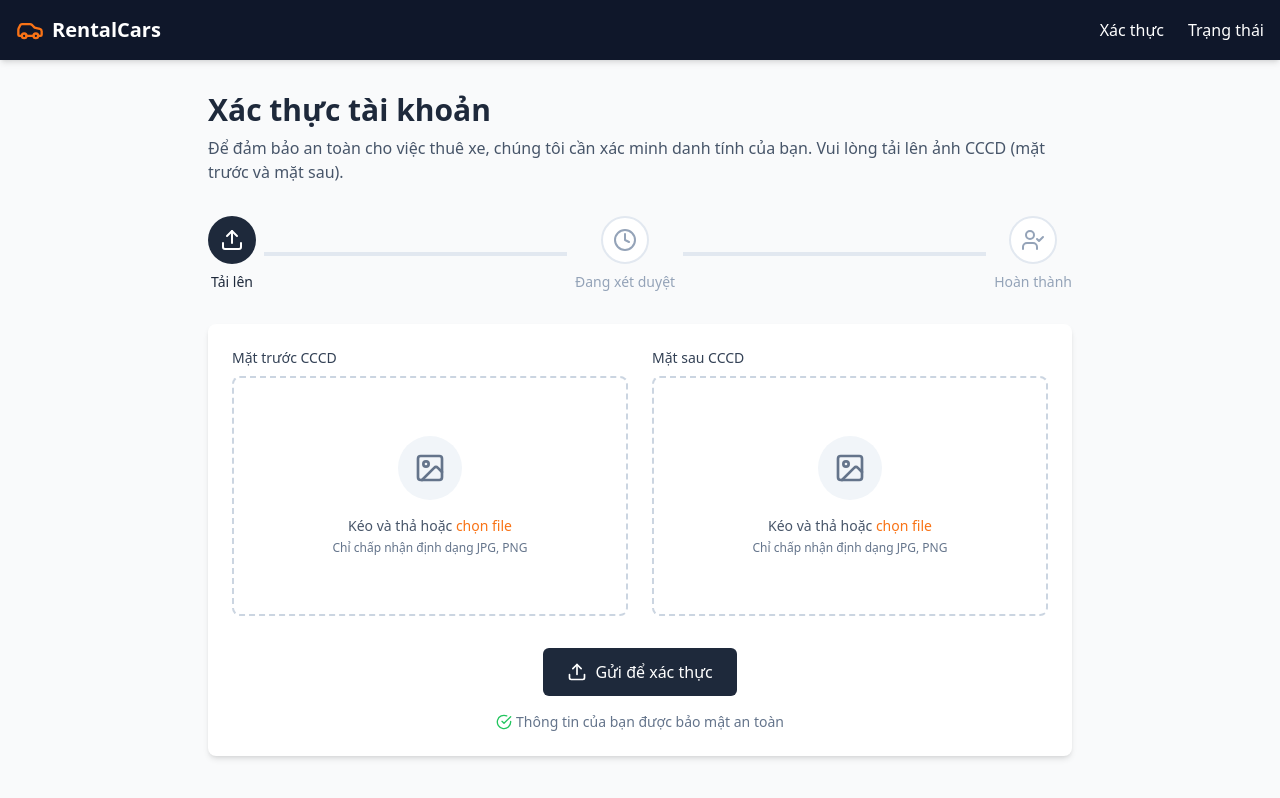
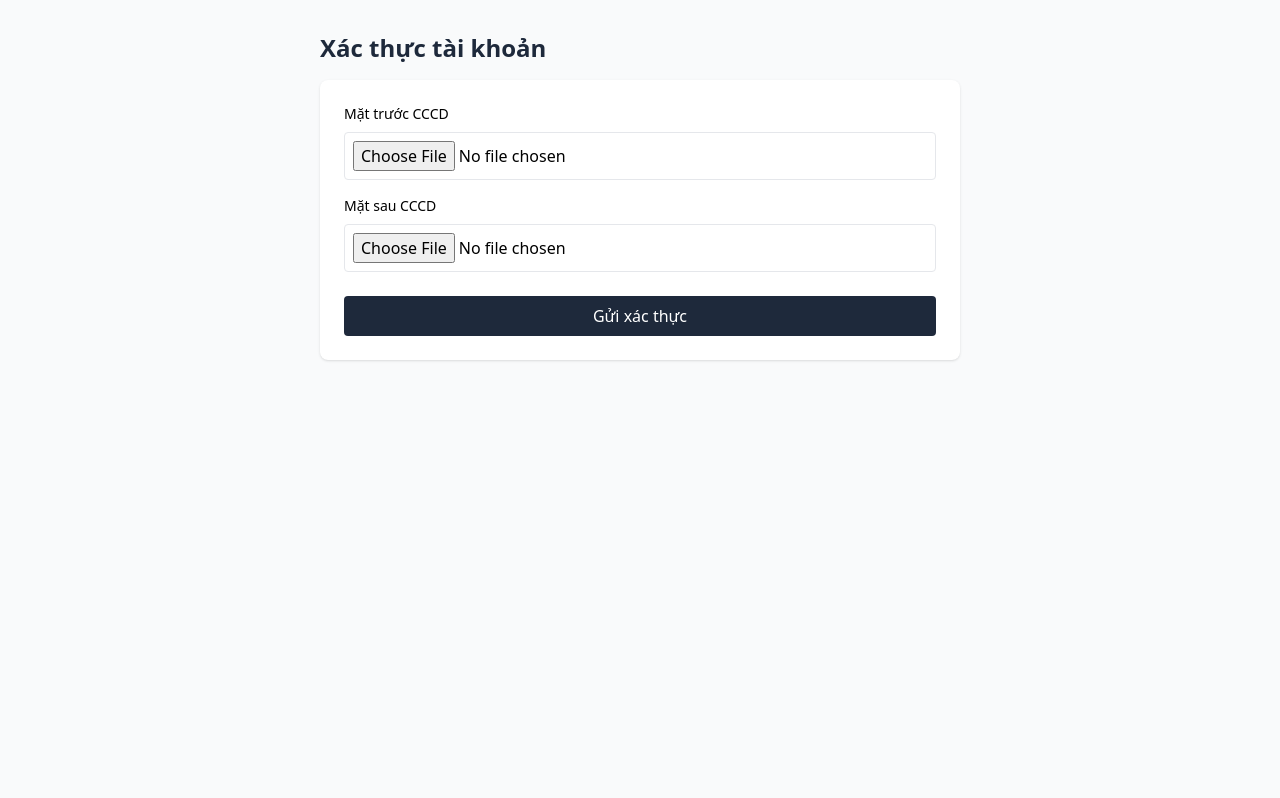
Before and after one commit to kinhon11/xacthuc, a React (Vite) app: page / in a window 1280 px wide. Built offline with nearby package versions, Linux system fonts and the light colour scheme.

Commit message:
Simplified ID Verification Interface

```diff
--- a/src/App.tsx
+++ b/src/App.tsx
@@ -2,13 +2,11 @@ import React from 'react';
 import { BrowserRouter as Router, Routes, Route } from 'react-router-dom';
 import VerificationPage from './pages/VerificationPage';
 import VerificationStatus from './pages/VerificationStatus';
-import Header from './components/Header';
 
 function App() {
   return (
     <Router>
       <div className="min-h-screen bg-gray-50">
-        <Header />
         <Routes>
           <Route path="/" element={<VerificationPage />} />
           <Route path="/status" element={<VerificationStatus />} />
--- a/src/pages/VerificationPage.tsx
+++ b/src/pages/VerificationPage.tsx
@@ -1,8 +1,6 @@
 import React, { useState } from 'react';
 import { useNavigate } from 'react-router-dom';
-import { CheckCircle, AlertCircle, Upload } from 'lucide-react';
-import FileUpload from '../components/FileUpload';
-import VerificationSteps from '../components/VerificationSteps';
+import { AlertCircle } from 'lucide-react';
 import { FileWithPreview } from '../types/file';
 
 const VerificationPage = () => {
@@ -12,107 +10,83 @@ const VerificationPage = () => {
   const [isSubmitting, setIsSubmitting] = useState(false);
   const [error, setError] = useState<string | null>(null);
 
-  const validateFiles = () => {
-    if (!frontIdCard || !backIdCard) {
-      setError('Vui lòng tải lên cả mặt trước và mặt sau của CCCD');
-      return false;
+  const handleFileChange = (e: React.ChangeEvent<HTMLInputElement>, side: 'front' | 'back') => {
+    const file = e.target.files?.[0];
+    if (file) {
+      const reader = new FileReader();
+      reader.onload = () => {
+        const fileWithPreview = Object.assign(file, {
+          preview: reader.result as string
+        });
+        side === 'front' ? setFrontIdCard(fileWithPreview) : setBackIdCard(fileWithPreview);
+      };
+      reader.readAsDataURL(file);
     }
-
-    const validTypes = ['image/jpeg', 'image/jpg', 'image/png'];
-    if (!validTypes.includes(frontIdCard.type) || !validTypes.includes(backIdCard.type)) {
-      setError('Chỉ chấp nhận định dạng ảnh JPG/PNG');
-      return false;
-    }
-
-    return true;
   };
 
   const handleSubmit = async (e: React.FormEvent) => {
     e.preventDefault();
-    setError(null);
-
-    if (!validateFiles()) {
+    if (!frontIdCard || !backIdCard) {
+      setError('Vui lòng tải lên cả mặt trước và mặt sau của CCCD');
       return;
     }
-
     setIsSubmitting(true);
-
     // Simulate API call
     setTimeout(() => {
       setIsSubmitting(false);
       navigate('/status');
-    }, 2000);
+    }, 1000);
   };
 
   return (
-    <div className="container mx-auto px-4 py-8 max-w-4xl">
-      <div className="mb-8">
-        <h1 className="text-3xl font-bold text-slate-800 mb-2">Xác thực tài khoản</h1>
-        <p className="text-slate-600">
-          Để đảm bảo an toàn cho việc thuê xe, chúng tôi cần xác minh danh tính của bạn.
-          Vui lòng tải lên ảnh CCCD (mặt trước và mặt sau).
-        </p>
+    <div className="container mx-auto px-4 py-8 max-w-2xl">
+      <h1 className="text-2xl font-bold text-slate-800 mb-4">Xác thực tài khoản</h1>
+
+      <div className="bg-white rounded-lg shadow p-6">
+        <form onSubmit={handleSubmit}>
+          <div className="space-y-4">
+            <div>
+              <label className="block text-sm font-medium mb-2">Mặt trước CCCD</label>
+              <input
+                type="file"
+                accept="image/jpeg,image/png"
+                onChange={(e) => handleFileChange(e, 'front')}
+                className="w-full border rounded p-2"
+              />
+              {frontIdCard && (
+                <img src={frontIdCard.preview} alt="Front" className="mt-2 h-40 object-contain" />
+              )}
             </div>
 
-      <VerificationSteps currentStep={1} />
-
-      <div className="bg-white rounded-lg shadow-md p-6 mt-8">
-        <form onSubmit={handleSubmit}>
-          <div className="grid md:grid-cols-2 gap-6 mb-6">
-            <FileUpload
-              label="Mặt trước CCCD"
-              file={frontIdCard}
-              onFileChange={setFrontIdCard}
-              accept="image/jpeg, image/jpg, image/png"
+            <div>
+              <label className="block text-sm font-medium mb-2">Mặt sau CCCD</label>
+              <input
+                type="file"
+                accept="image/jpeg,image/png"
+                onChange={(e) => handleFileChange(e, 'back')}
+                className="w-full border rounded p-2"
               />
-            <FileUpload
-              label="Mặt sau CCCD"
-              file={backIdCard}
-              onFileChange={setBackIdCard}
-              accept="image/jpeg, image/jpg, image/png"
-            />
+              {backIdCard && (
+                <img src={backIdCard.preview} alt="Back" className="mt-2 h-40 object-contain" />
+              )}
+            </div>
           </div>
 
           {error && (
-            <div className="mb-6 p-4 bg-red-50 text-red-700 rounded-md flex items-start">
-              <AlertCircle className="w-5 h-5 mr-2 mt-0.5 flex-shrink-0" />
+            <div className="mt-4 p-3 bg-red-50 text-red-700 rounded flex items-center">
+              <AlertCircle className="w-5 h-5 mr-2" />
               <p>{error}</p>
             </div>
           )}
 
-          <div className="mt-8 flex flex-col items-center">
           <button
             type="submit"
             disabled={isSubmitting}
-              className={`
-                flex items-center justify-center w-full md:w-auto px-6 py-3 rounded-md
-                text-white font-medium transition-all duration-200
-                ${isSubmitting
-                  ? 'bg-slate-400 cursor-not-allowed'
-                  : 'bg-slate-800 hover:bg-slate-700'}
-              `}
+            className={`mt-6 w-full py-2 px-4 rounded font-medium text-white
+              ${isSubmitting ? 'bg-slate-400' : 'bg-slate-800 hover:bg-slate-700'}`}
           >
-              {isSubmitting ? (
-                <>
-                  <svg className="animate-spin -ml-1 mr-2 h-5 w-5 text-white" xmlns="http://www.w3.org/2000/svg" fill="none" viewBox="0 0 24 24">
-                    <circle className="opacity-25" cx="12" cy="12" r="10" stroke="currentColor" strokeWidth="4"></circle>
-                    <path className="opacity-75" fill="currentColor" d="M4 12a8 8 0 018-8V0C5.373 0 0 5.373 0 12h4zm2 5.291A7.962 7.962 0 014 12H0c0 3.042 1.135 5.824 3 7.938l3-2.647z"></path>
-                  </svg>
-                  Đang gửi...
-                </>
-              ) : (
-                <>
-                  <Upload className="w-5 h-5 mr-2" />
-                  Gửi để xác thực
-                </>
-              )}
+            {isSubmitting ? 'Đang xử lý...' : 'Gửi xác thực'}
           </button>
-
-            <p className="text-sm text-slate-500 mt-4 flex items-center">
-              <CheckCircle className="w-4 h-4 mr-1 text-green-500" />
-              Thông tin của bạn được bảo mật an toàn
-            </p>
-          </div>
         </form>
       </div>
     </div>
--- a/src/pages/VerificationStatus.tsx
+++ b/src/pages/VerificationStatus.tsx
@@ -1,110 +1,23 @@
-import React, { useState } from 'react';
-import { Clock, AlertCircle, CheckCircle } from 'lucide-react';
-import VerificationSteps from '../components/VerificationSteps';
-
-type VerificationStatusType = 'pending' | 'verified' | 'rejected';
+import React from 'react';
+import { CheckCircle } from 'lucide-react';
 
 const VerificationStatus = () => {
-  // In a real app, this would come from API/context
-  const [status, setStatus] = useState<VerificationStatusType>('pending');
-
-  // For demo purposes only - toggle between statuses
-  const toggleStatus = () => {
-    if (status === 'pending') setStatus('verified');
-    else if (status === 'verified') setStatus('rejected');
-    else setStatus('pending');
-  };
-
-  const statusContent = {
-    pending: {
-      title: 'Đang chờ xác thực',
-      description: 'Chúng tôi đang xem xét thông tin của bạn. Quá trình này có thể mất đến 24 giờ.',
-      icon: Clock,
-      color: 'text-orange-500',
-      bgColor: 'bg-orange-50',
-      borderColor: 'border-orange-200',
-      step: 2
-    },
-    verified: {
-      title: 'Xác thực thành công',
-      description: 'Chúc mừng! Tài khoản của bạn đã được xác thực và đang ở trạng thái hoạt động bình thường.',
-      icon: CheckCircle,
-      color: 'text-green-500',
-      bgColor: 'bg-green-50',
-      borderColor: 'border-green-200',
-      step: 3
-    },
-    rejected: {
-      title: 'Xác thực không thành công',
-      description: 'Thông tin bạn cung cấp không đáp ứng yêu cầu. Vui lòng cập nhật lại hình ảnh CCCD rõ ràng hơn.',
-      icon: AlertCircle,
-      color: 'text-red-500',
-      bgColor: 'bg-red-50',
-      borderColor: 'border-red-200',
-      step: 2
-    }
-  };
-
-  const currentStatus = statusContent[status];
-  const StatusIcon = currentStatus.icon;
-
   return (
-    <div className="container mx-auto px-4 py-8 max-w-4xl">
-      <div className="mb-8">
-        <h1 className="text-3xl font-bold text-slate-800 mb-2">Trạng thái xác thực</h1>
-        <p className="text-slate-600">
-          Theo dõi trạng thái xác thực tài khoản của bạn.
+    <div className="container mx-auto px-4 py-8 max-w-2xl">
+      <div className="bg-white rounded-lg shadow p-6">
+        <div className="flex items-center space-x-3 text-green-600">
+          <CheckCircle className="w-6 h-6" />
+          <h2 className="text-xl font-semibold">Đã nhận thông tin</h2>
+        </div>
+        <p className="mt-4 text-slate-600">
+          Chúng tôi đã nhận được thông tin xác thực của bạn.
+          Vui lòng chờ trong khi chúng tôi xử lý yêu cầu.
         </p>
-      </div>
-
-      <VerificationSteps currentStep={currentStatus.step} />
-
-      <div className="bg-white rounded-lg shadow-md p-6 mt-8">
-        <div
-          className={`
-            p-6 rounded-lg border flex items-start gap-4
-            ${currentStatus.bgColor} ${currentStatus.borderColor}
-            animate-fadeIn transition-all duration-300
-          `}
-        >
-          <StatusIcon className={`w-6 h-6 mt-0.5 ${currentStatus.color}`} />
-          <div>
-            <h2 className={`text-xl font-bold mb-2 ${currentStatus.color}`}>
-              {currentStatus.title}
-            </h2>
-            <p className="text-slate-700">
-              {currentStatus.description}
-            </p>
-
-            {status === 'pending' && (
-              <div className="mt-4 flex items-center">
-                <div className="w-full bg-gray-200 rounded-full h-2.5">
-                  <div className="bg-orange-500 h-2.5 rounded-full w-2/3 animate-pulse"></div>
-                </div>
-                <span className="ml-4 text-sm text-slate-500">Đang xử lý</span>
-              </div>
-            )}
-
-            {status === 'rejected' && (
-              <button
-                className="mt-4 px-4 py-2 bg-slate-800 text-white rounded hover:bg-slate-700 transition-colors"
-                onClick={() => window.location.href = '/'}
-              >
-                Tải lại CCCD
-              </button>
-            )}
+        <div className="mt-6">
+          <div className="w-full bg-gray-200 rounded-full h-2">
+            <div className="bg-green-600 h-2 rounded-full w-1/2 animate-pulse"></div>
           </div>
-        </div>
-
-        {/* This button is only for demonstration purpose */}
-        <div className="mt-8 border-t pt-4">
-          <p className="text-xs text-slate-500 mb-2">Dành cho demo - chuyển đổi giữa các trạng thái:</p>
-          <button
-            onClick={toggleStatus}
-            className="text-sm px-3 py-1 bg-slate-200 hover:bg-slate-300 rounded transition-colors"
-          >
-            Đổi trạng thái
-          </button>
+          <p className="text-sm text-slate-500 mt-2">Đang xử lý...</p>
         </div>
       </div>
     </div>
```
Lines whose indentation alone changed are shown as unchanged.
